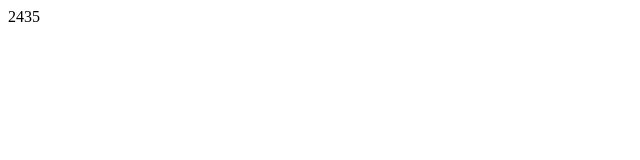
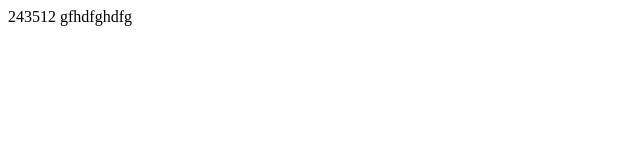
Before and after one commit to X-tract/Talksy, a plain HTML site: page index.html in a window 1280 px wide. Shown: the whole page, without its empty margins (0-640 px from the left). Drawn offline with Linux system fonts and the light colour scheme.

Commit message:
changes2

```diff
--- a/index.html
+++ b/index.html
@@ -6,6 +6,6 @@
     <title>Document</title>
 </head>
 <body>
-    2435
+    243512 gfhdfghdfg
 </body>
 </html>
```
